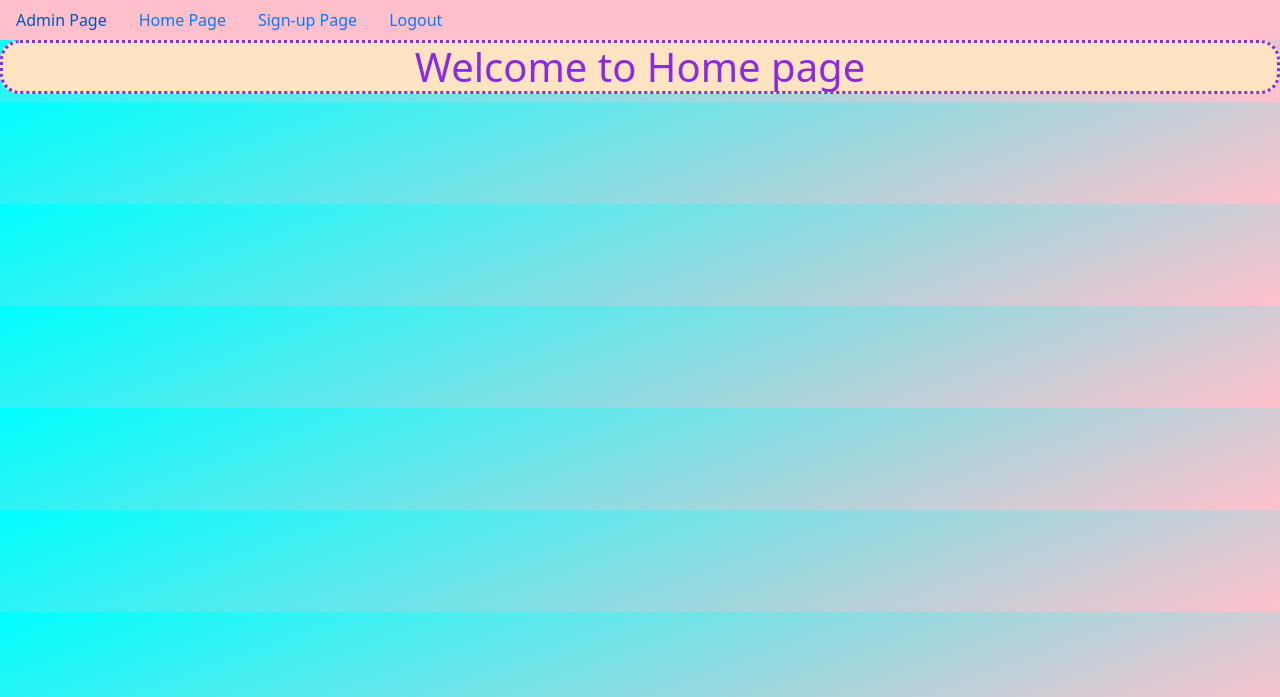
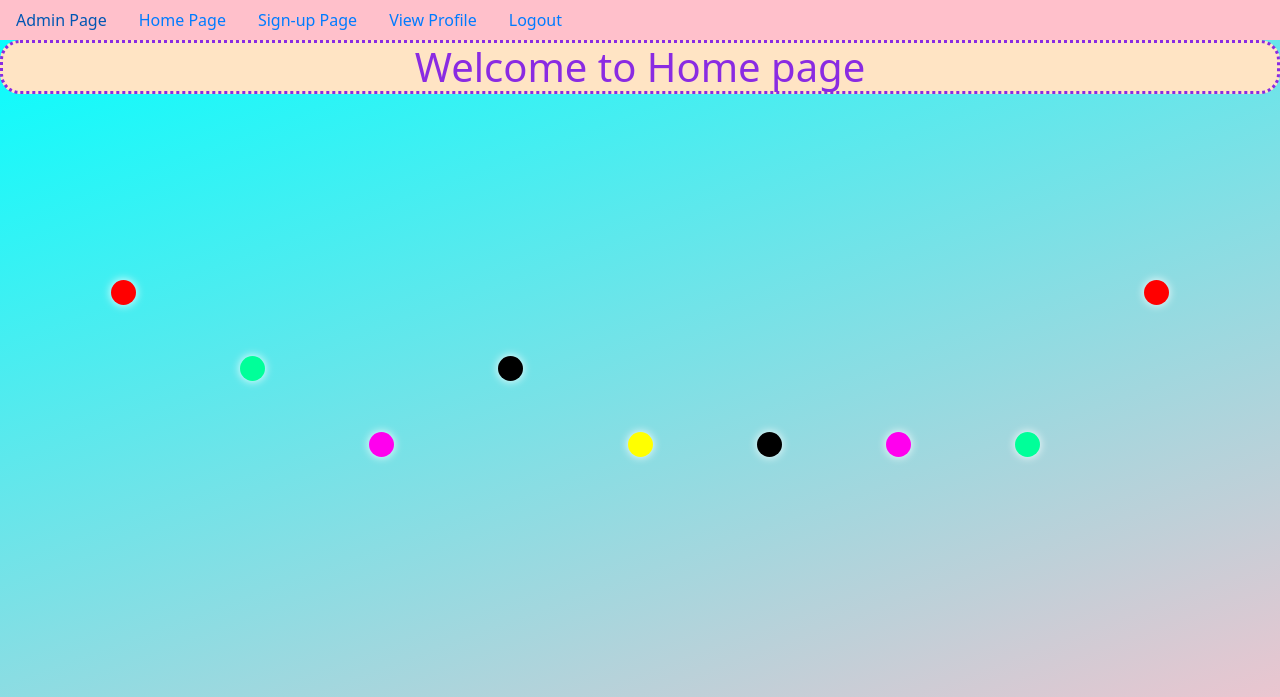
Before and after one commit to ABINASHSUARA/user_registration, a Django app: page /home/ in a window 1280 px wide. Shown: the top 697 px of the page. Run offline with Django 5.2, Linux system fonts and the light colour scheme; a user stored in the database is signed in.

Commit message:
first commit

```diff
--- a/app/views.py
+++ b/app/views.py
@@ -73,3 +73,11 @@ def user_login(request):
 def user_logout(request):
     logout(request)
     return HttpResponseRedirect(reverse('home'))
+
+@login_required
+def profile(request):
+    un=request.session.get('username')
+    UO=User.objects.get(username=un)
+    PO=Profile.objects.get(username=UO)
+    d={'UO':UO,'PO':PO}
+    return render(request,'profile.html',d)
--- a/project34/settings.py
+++ b/project34/settings.py
@@ -16,7 +16,7 @@ from pathlib import Path
 BASE_DIR = Path(__file__).resolve().parent.parent
 import os
 TEMPLATE_DIR=os.path.join(BASE_DIR,'templates')
-STATIC_DIR=os.path.join(BASE_DIR,'static')
+
 
 # Quick-start development settings - unsuitable for production
 # See https://docs.djangoproject.com/en/5.0/howto/deployment/checklist/
@@ -119,7 +119,7 @@ USE_TZ = True
 # https://docs.djangoproject.com/en/5.0/howto/static-files/
 
 STATIC_URL = 'static/'
-STATICFILES_DIRS=[STATIC_DIR]
+
 
 MEDIA_URL = 'media/'
 
--- a/project34/urls.py
+++ b/project34/urls.py
@@ -25,7 +25,7 @@ urlpatterns = [
     path('home/',home,name='home'),
     path('registration/',registration,name='registration'),
     path('user_login/',user_login,name='user_login'),
-    path('user_logout/',user_logout,name='user_logout')
-
+    path('user_logout/',user_logout,name='user_logout'),
+    path('profile/',profile,name='profile')
 
 ] + static(settings.MEDIA_URL, document_root=settings.MEDIA_ROOT)
--- a/templates/dummy.html
+++ b/templates/dummy.html
@@ -36,7 +36,12 @@ border-radius: 20px;
 }
 </style>
   </head>
-  <body bgcolor="orange">
+
+
+
+
+
+  <body>
     <center>
     <nav class="nav" style="background-color: pink">
         <a href="{% url 'admin:index' %}" class="nav-link">Admin Page</a>
@@ -45,6 +50,7 @@ border-radius: 20px;
           <a href="{% url 'registration' %}" class="nav-link">Sign-up Page</a>
 
         {% if user.is_authenticated %}
+          <a href="{% url 'profile' %}" class="nav-link">View Profile</a>
           <a href="{% url 'user_logout' %}" class="nav-link">Logout</a>
         {% else %}
           <a href="{% url 'user_login' %}" class="nav-link">Login</a>
--- a/templates/home.html
+++ b/templates/home.html
@@ -1,3 +1,93 @@
+<style>
+    body
+    {
+        background-color: black;
+
+    }
+
+    div
+    {
+        position: relative;
+        top: 200px;
+        text-align: center;
+
+    }
+
+    div>span
+    {
+        width: 25px;
+        height: 25px;
+        display: inline-block;
+        margin: 50px;
+        border-radius: 100%;
+        box-shadow: 0 0 10px white;
+
+
+        animation: zoom 1s linear 5s infinite normal;
+
+    }
+
+
+    div>span:first-child
+    {
+        background-color:red;
+        animation-delay: 0.2s;
+    }
+    div>span:nth-child(2)
+    {
+        background-color: rgb(0, 255, 153);
+        animation-delay: 0.4s;
+    }
+    div>span:nth-child(3)
+    {
+        background-color: rgb(255, 0, 238);
+        animation-delay: 0.6s;
+    }
+    div>span:nth-child(4)
+    {
+        background-color: black;
+        animation-delay: 0.8s;
+    }
+    div>span:nth-child(5)
+    {
+        background-color: yellow;
+        animation-delay: 0.6s;
+    }
+    div>span:nth-child(6)
+    {
+        background-color: black;
+        animation-delay: 0.6s;
+    }
+    div>span:nth-child(7)
+    {
+        background-color: rgb(255, 0, 238);
+        animation-delay: 0.6s;
+    }
+    div>span:nth-child(8)
+    {
+        background-color: rgb(0, 255, 153);
+        animation-delay: 0.6s;
+    }
+    div>span:last-child
+    {
+        background-color: red;
+        animation-delay: 0.2s;
+    }
+
+    @keyframes zoom
+    {
+        0%,100%
+        {
+            transform: translateY(80px);
+        }
+
+        50%
+        {
+            transform: translateY(-110px);
+        }
+    }
+
+</style>
 {% extends 'dummy.html' %}
 
 {% block title %}
@@ -7,15 +97,25 @@
 
 
 {% block body_block %}
+
 {% if username %}
 
 
-
-<h1>Welcome to Home page mr/ms {{username}}</h1>
-
+    <h1>Welcome to Home page mr/ms {{username}}</h1>
 {% else %}
-
-<h1>Welcome to Home page</h1>
+    <h1>Welcome to Home page</h1>
 {% endif %}
 
+<div>
+    <span></span>
+    <span></span>
+    <span></span>
+    <span></span>
+    <span></span>
+    <span></span>
+    <span></span>
+    <span></span>
+    <span></span>
+</div>
+
 {% endblock %}
```
Also changed, not shown: templates/profile.html (added, +19 -0 lines), db.sqlite3, media/image00012.jpeg (added), media/image00019.jpeg (added).
